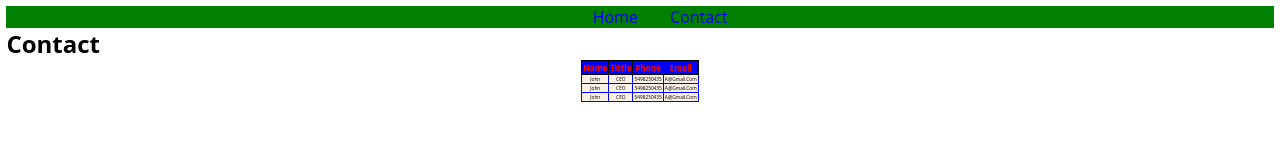
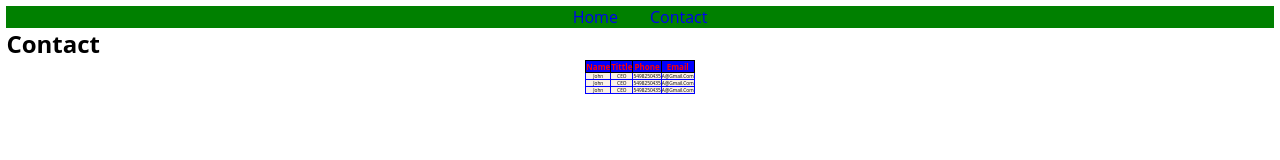
Before and after one commit to TuanDao-0110/Elena, a plain HTML site: page week_2/contact.html in a window 1280 px wide. Drawn offline with Linux system fonts and the light colour scheme.

Commit message:
do with universal

```diff
--- a/week_2/style.css
+++ b/week_2/style.css
@@ -1,6 +1,6 @@
 * {
   margin: 0;
-  /* padding: 1rem; */
+  padding: 0;
   text-transform: capitalize;
   box-sizing: border-box;
 }
--- a/week_2/task_model/style.css
+++ b/week_2/task_model/style.css
@@ -1,16 +1,16 @@
 h2 {
   color: red;
 }
-
+section {
+  display: flex;
+  background-color: darkblue;
+}
 .box {
   height: 50px;
   width: 50px;
   margin: 5px;
 }
-section {
-  display: flex;
-  background-color: darkblue;
-}
+
 .first_box {
   border: 4px dotted white;
   background-color: blueviolet;
@@ -23,7 +23,7 @@
   background-color: gray;
   border-right: 4px solid yellow;
   border-top: green 4px solid;
-  border-left: 4px red solid;
+  border-left: 4px red solid;/cssref/tryit.asp
   border-bottom: 4px blue solid;
 }
 .fouth_box {
```
